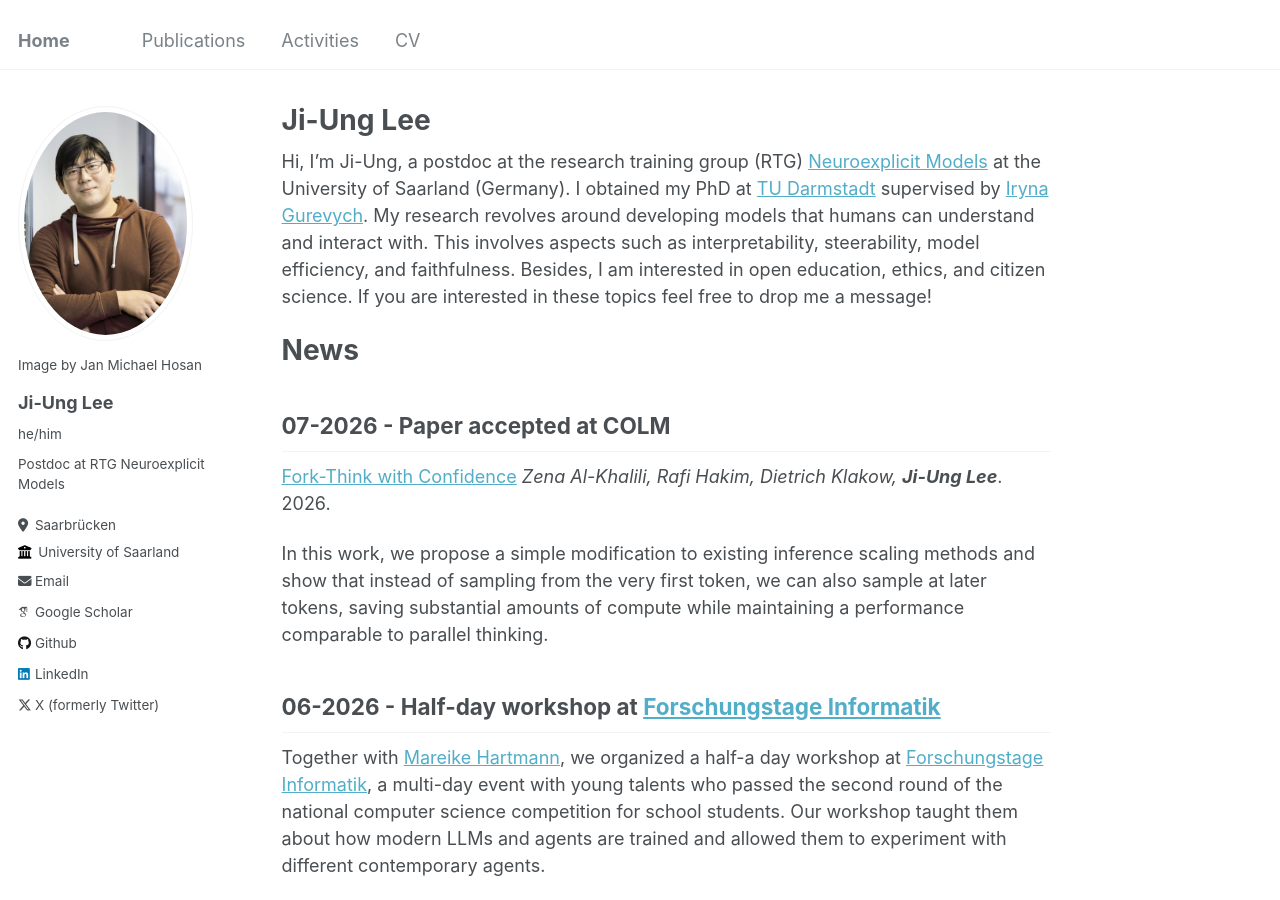
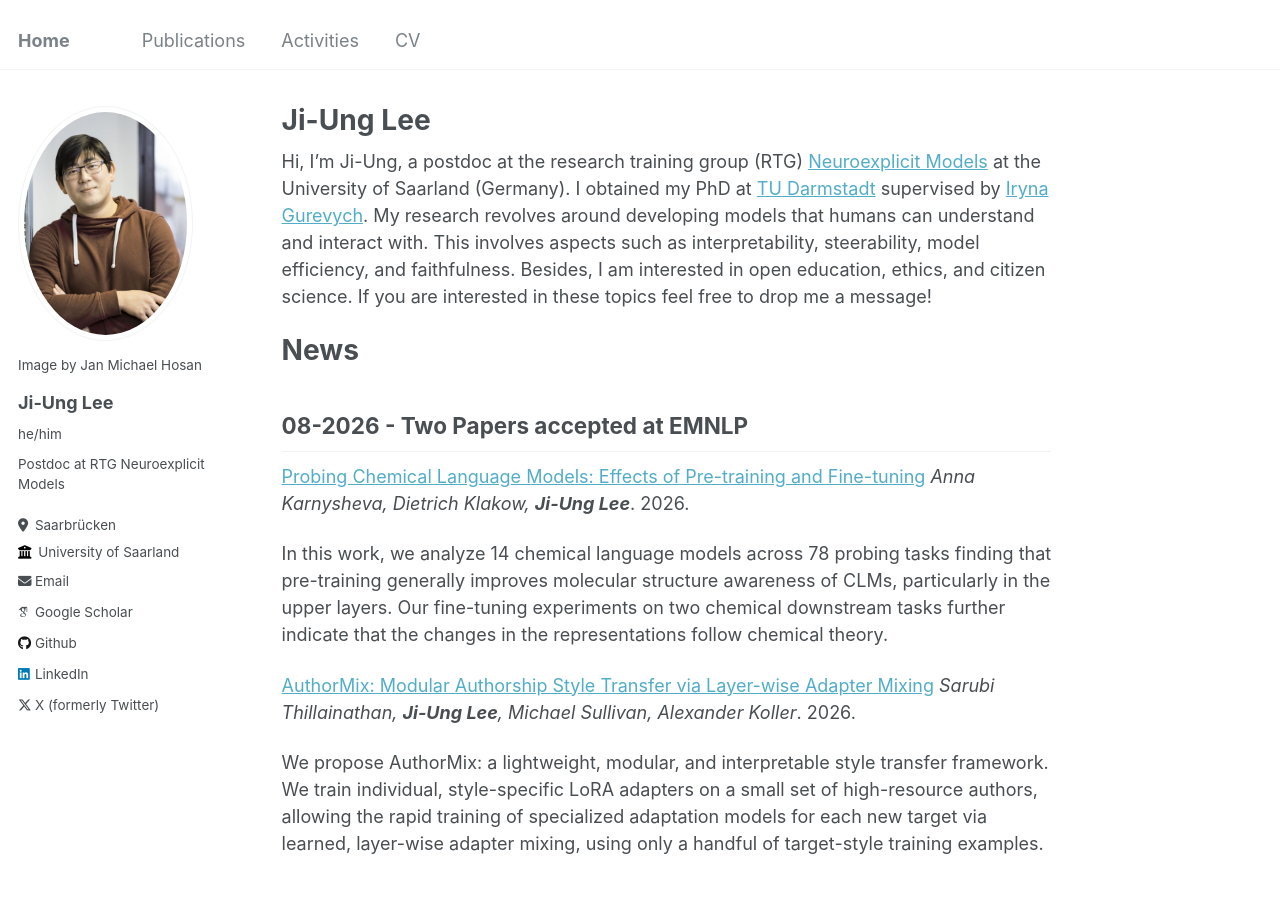
Before and after one commit to ji-ung-lee/ji-ung-lee.github.io, a Jekyll site: the page built from _pages/about.md, in a window 1280 px wide and 900 px high. Built offline with Jekyll 4.4.1, drawn with Linux system fonts in a browser that asks for light colours; some web fonts are replaced.

Commit message:
add emnlp papers

```diff
--- a/_pages/about.md
+++ b/_pages/about.md
@@ -11,6 +11,17 @@ Hi, I'm Ji-Ung, a postdoc at the research training group (RTG) [Neuroexplicit Mo
 
 News
 ======
+
+08-2026 - Two Papers accepted at EMNLP
+------
+[Probing Chemical Language Models: Effects of Pre-training and Fine-tuning](https://arxiv.org/abs/2607.02140) _Anna Karnysheva, Dietrich Klakow, **Ji-Ung Lee**_. 2026.
+
+In this work, we analyze 14 chemical language models across 78 probing tasks finding that pre-training generally improves molecular structure awareness of CLMs, particularly in the upper layers. Our fine-tuning experiments on two chemical downstream tasks further indicate that the changes in the representations follow chemical theory.
+
+[AuthorMix: Modular Authorship Style Transfer via Layer-wise Adapter Mixing](https://arxiv.org/abs/2603.23069) _Sarubi Thillainathan, **Ji-Ung Lee**, Michael Sullivan, Alexander Koller_. 2026.
+
+We propose AuthorMix: a lightweight, modular, and interpretable style transfer framework. We train individual, style-specific LoRA adapters on a small set of high-resource authors, allowing the rapid training of specialized adaptation models for each new target via learned, layer-wise adapter mixing, using only a handful of target-style training examples.
+
 
 07-2026 - Paper accepted at COLM
 ------
```
